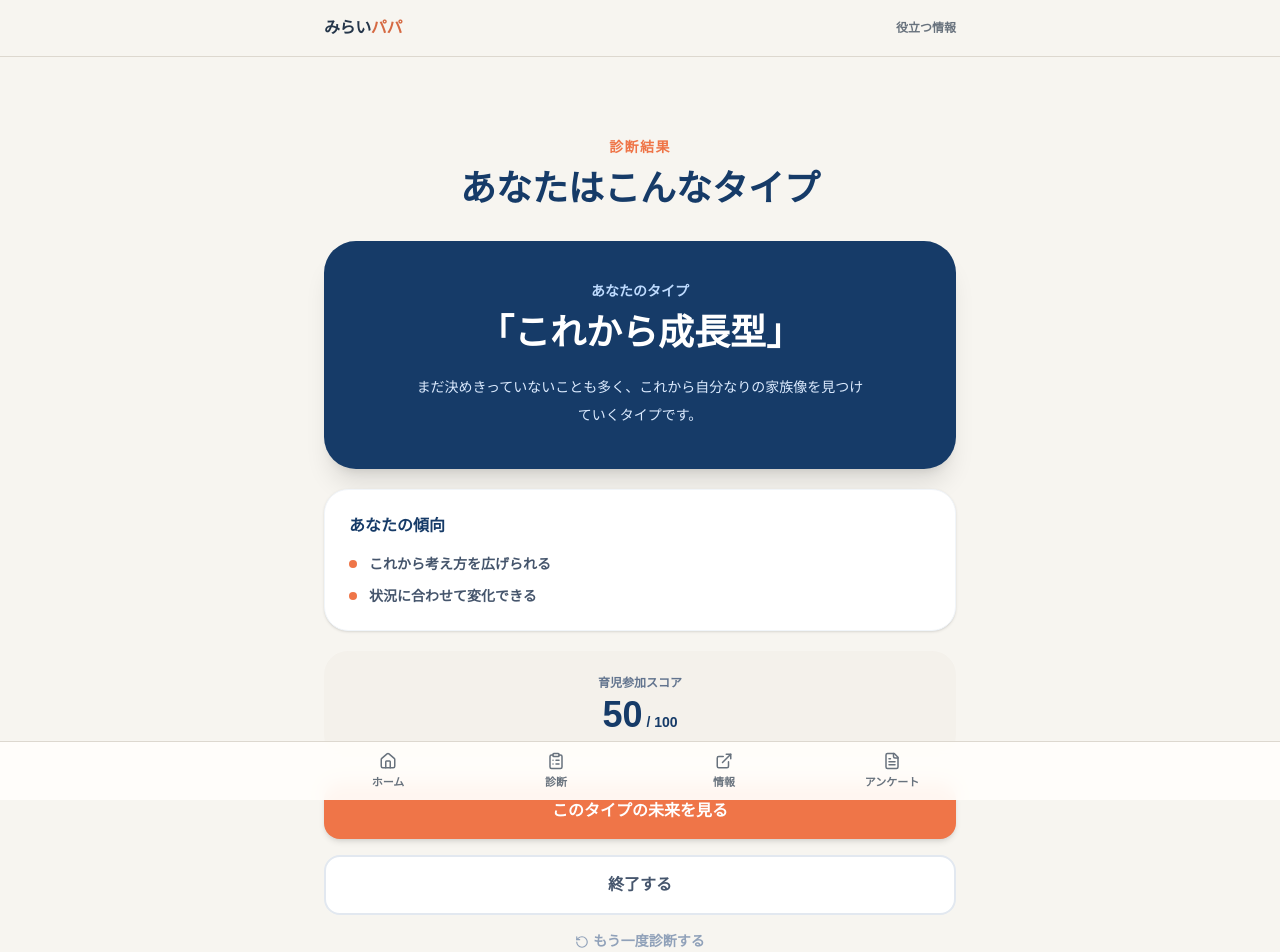
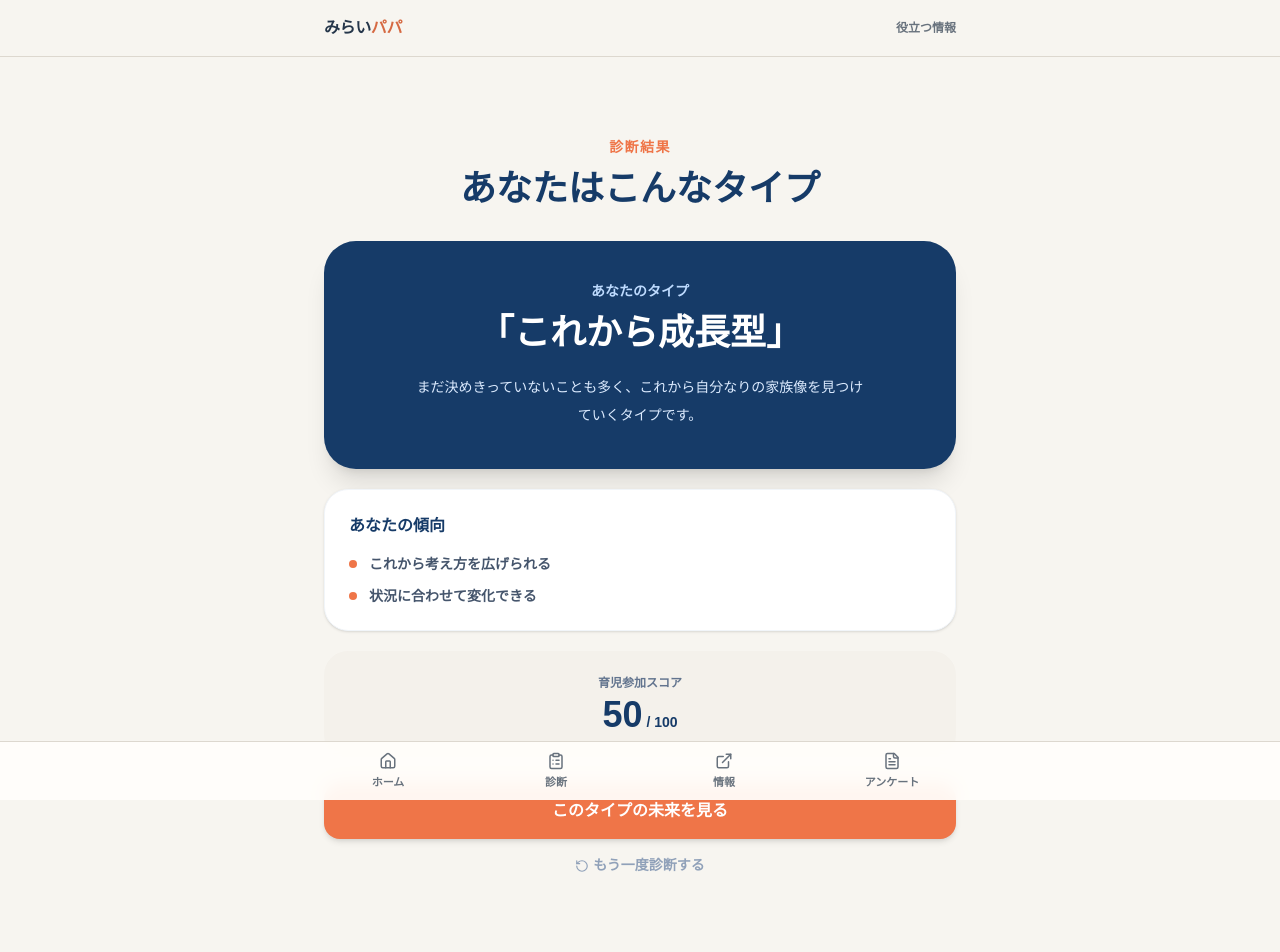
Before and after one commit to s1f102402631/mirai-papa, a Next.js app: page /result in a window 1280 px wide. Shown: the top 952 px of the page. Built offline with nearby package versions, Linux system fonts and the light colour scheme.

Commit message:
診断結果の終了するボタンを削除

```diff
--- a/app/result/page.tsx
+++ b/app/result/page.tsx
@@ -55,10 +55,6 @@ export default function Result() {
           このタイプの未来を見る
         </Link>
 
-        <Link href="/" className="mt-4 flex items-center justify-center rounded-2xl border-2 border-slate-200 bg-white px-6 py-4 font-black text-slate-600 transition hover:border-slate-300 hover:bg-slate-50">
-          終了する
-        </Link>
-
         <Link href="/diagnosis" className="mt-4 block text-center text-sm font-bold text-slate-400">
           <RotateCcw size={14} className="mr-1 inline" />もう一度診断する
         </Link>
```
